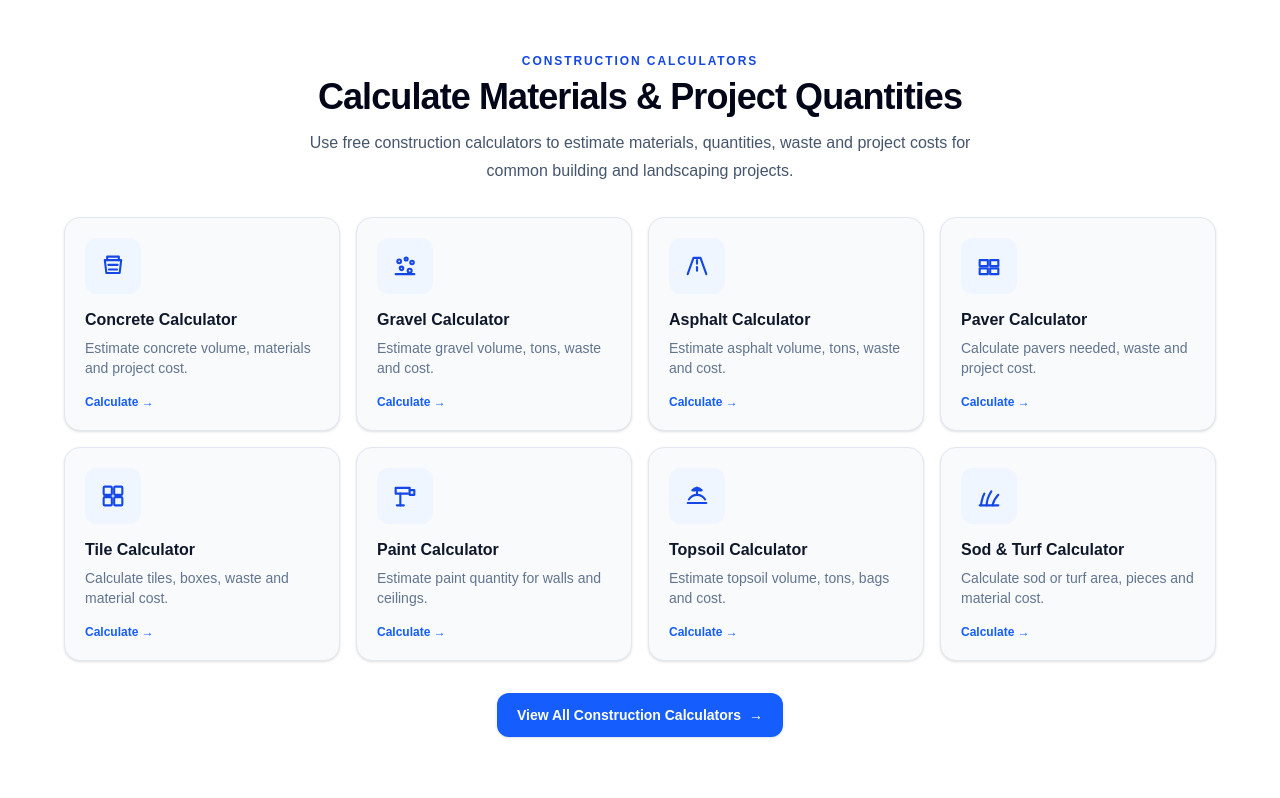
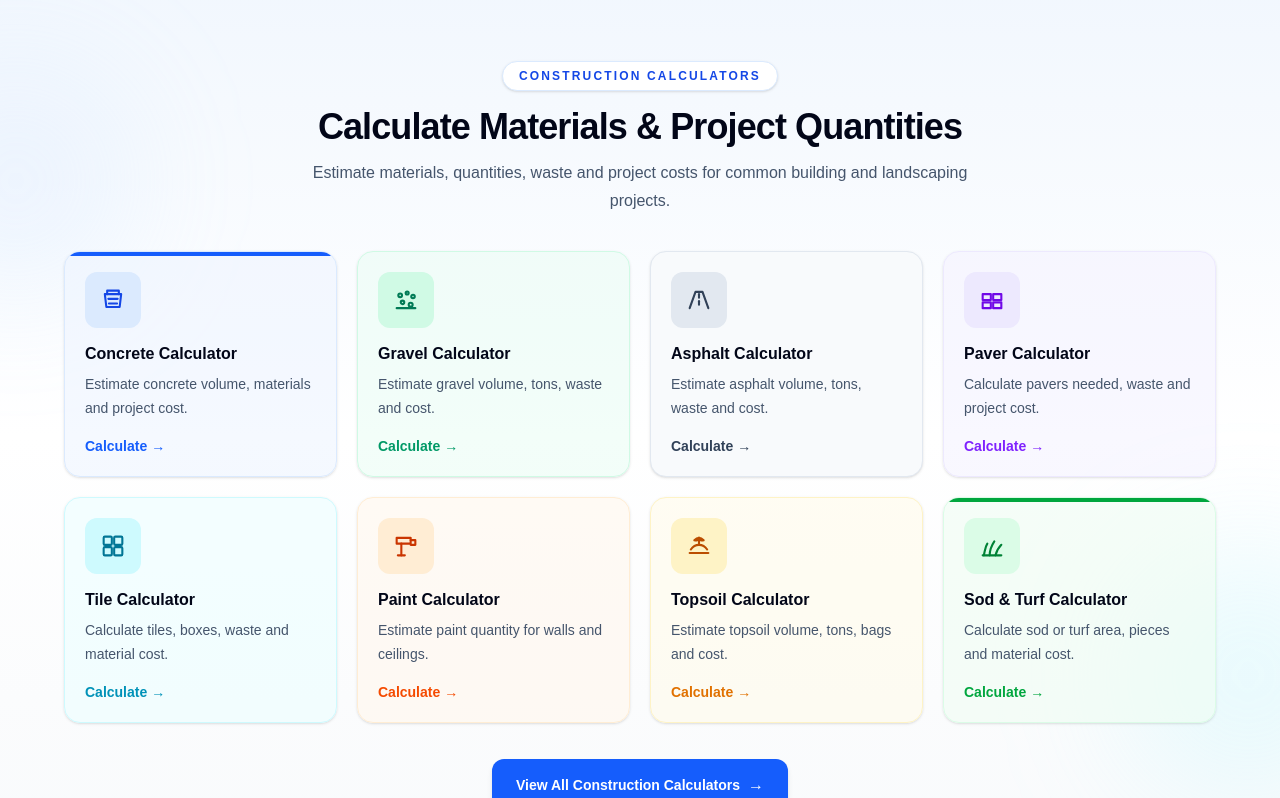
Before and after one commit to km7max-cmd/cornerspan, a Next.js app: page / in a window 1280 px wide. Shown: the part 620-1418 px from the top of the page. Built offline with nearby package versions, Linux system fonts and the light colour scheme.

Commit message:
Refactor PopularCalculators component
Removed comments for concrete, gravel, asphalt, paver, tile, paint, topsoil, and sod-turf cases in PopularCalculators component. Updated styles and descriptions for calculator cards.

```diff
--- a/components/PopularCalculators.tsx
+++ b/components/PopularCalculators.tsx
@@ -20,8 +20,6 @@ function CalculatorIcon({
   };
 
   switch (type) {
-    /* CONCRETE */
-
     case "concrete":
       return (
         <svg {...common}>
@@ -31,8 +29,6 @@ function CalculatorIcon({
           <path d="M8.5 15h7" />
         </svg>
       );
-
-    /* GRAVEL */
 
     case "gravel":
       return (
@@ -46,8 +42,6 @@ function CalculatorIcon({
         </svg>
       );
 
-    /* ASPHALT */
-
     case "asphalt":
       return (
         <svg {...common}>
@@ -56,8 +50,6 @@ function CalculatorIcon({
           <path d="M12 13v3" />
         </svg>
       );
-
-    /* PAVER */
 
     case "paver":
       return (
@@ -69,8 +61,6 @@ function CalculatorIcon({
         </svg>
       );
 
-    /* TILE */
-
     case "tile":
       return (
         <svg {...common}>
@@ -80,8 +70,6 @@ function CalculatorIcon({
           <rect x="13" y="13" width="7" height="7" rx="1" />
         </svg>
       );
-
-    /* PAINT */
 
     case "paint":
       return (
@@ -93,8 +81,6 @@ function CalculatorIcon({
         </svg>
       );
 
-    /* TOPSOIL */
-
     case "topsoil":
       return (
         <svg {...common}>
@@ -105,8 +91,6 @@ function CalculatorIcon({
           <path d="M12 5c2 0 3 1 4 2-2 .7-3.3.5-4-2Z" />
         </svg>
       );
-
-    /* SOD / TURF */
 
     case "sod-turf":
       return (
@@ -132,64 +116,112 @@ function CalculatorIcon({
 
 
 /* =================================================
-   HOMEPAGE CALCULATORS
+   POPULAR CALCULATORS
 ================================================= */
 
 const calculators = [
   {
     title: "Concrete Calculator",
-    description: "Estimate concrete volume, materials and project cost.",
+    description:
+      "Estimate concrete volume, materials and project cost.",
     href: "/calculators/concrete",
     icon: "concrete",
+    theme:
+      "border-blue-100 bg-blue-50/60 group-hover:border-blue-300 group-hover:bg-blue-50",
+    iconTheme:
+      "bg-blue-100 text-blue-700 group-hover:bg-blue-600 group-hover:text-white",
+    accent: "text-blue-600",
   },
 
   {
     title: "Gravel Calculator",
-    description: "Estimate gravel volume, tons, waste and cost.",
+    description:
+      "Estimate gravel volume, tons, waste and cost.",
     href: "/calculators/gravel",
     icon: "gravel",
+    theme:
+      "border-emerald-100 bg-emerald-50/60 group-hover:border-emerald-300 group-hover:bg-emerald-50",
+    iconTheme:
+      "bg-emerald-100 text-emerald-700 group-hover:bg-emerald-600 group-hover:text-white",
+    accent: "text-emerald-600",
   },
 
   {
     title: "Asphalt Calculator",
-    description: "Estimate asphalt volume, tons, waste and cost.",
+    description:
+      "Estimate asphalt volume, tons, waste and cost.",
     href: "/calculators/asphalt",
     icon: "asphalt",
+    theme:
+      "border-slate-200 bg-slate-50 group-hover:border-slate-400 group-hover:bg-slate-100",
+    iconTheme:
+      "bg-slate-200 text-slate-700 group-hover:bg-slate-700 group-hover:text-white",
+    accent: "text-slate-700",
   },
 
   {
     title: "Paver Calculator",
-    description: "Calculate pavers needed, waste and project cost.",
+    description:
+      "Calculate pavers needed, waste and project cost.",
     href: "/calculators/paver",
     icon: "paver",
+    theme:
+      "border-violet-100 bg-violet-50/60 group-hover:border-violet-300 group-hover:bg-violet-50",
+    iconTheme:
+      "bg-violet-100 text-violet-700 group-hover:bg-violet-600 group-hover:text-white",
+    accent: "text-violet-600",
   },
 
   {
     title: "Tile Calculator",
-    description: "Calculate tiles, boxes, waste and material cost.",
+    description:
+      "Calculate tiles, boxes, waste and material cost.",
     href: "/calculators/tile",
     icon: "tile",
+    theme:
+      "border-cyan-100 bg-cyan-50/60 group-hover:border-cyan-300 group-hover:bg-cyan-50",
+    iconTheme:
+      "bg-cyan-100 text-cyan-700 group-hover:bg-cyan-600 group-hover:text-white",
+    accent: "text-cyan-600",
   },
 
   {
     title: "Paint Calculator",
-    description: "Estimate paint quantity for walls and ceilings.",
+    description:
+      "Estimate paint quantity for walls and ceilings.",
     href: "/calculators/paint",
     icon: "paint",
+    theme:
+      "border-orange-100 bg-orange-50/60 group-hover:border-orange-300 group-hover:bg-orange-50",
+    iconTheme:
+      "bg-orange-100 text-orange-700 group-hover:bg-orange-600 group-hover:text-white",
+    accent: "text-orange-600",
   },
 
   {
     title: "Topsoil Calculator",
-    description: "Estimate topsoil volume, tons, bags and cost.",
+    description:
+      "Estimate topsoil volume, tons, bags and cost.",
     href: "/calculators/topsoil",
     icon: "topsoil",
+    theme:
+      "border-amber-100 bg-amber-50/60 group-hover:border-amber-300 group-hover:bg-amber-50",
+    iconTheme:
+      "bg-amber-100 text-amber-700 group-hover:bg-amber-600 group-hover:text-white",
+    accent: "text-amber-600",
   },
 
   {
     title: "Sod & Turf Calculator",
-    description: "Calculate sod or turf area, pieces and material cost.",
+    description:
+      "Calculate sod or turf area, pieces and material cost.",
     href: "/calculators/sod-turf",
     icon: "sod-turf",
+    theme:
+      "border-green-100 bg-green-50/60 group-hover:border-green-300 group-hover:bg-green-50",
+    iconTheme:
+      "bg-green-100 text-green-700 group-hover:bg-green-600 group-hover:text-white",
+    accent: "text-green-600",
   },
 ];
 
@@ -203,49 +235,77 @@ export default function PopularCalculators() {
     <section
       id="calculators"
       aria-labelledby="homepage-calculators-heading"
-      className="bg-white px-5 py-12 sm:px-6 sm:py-16"
+      className="relative overflow-hidden bg-gradient-to-b from-blue-50/70 via-white to-slate-50 px-5 py-14 sm:px-6 sm:py-18"
     >
-      <div className="mx-auto max-w-6xl">
 
-        {/* SECTION HEADER */}
+      {/* DECORATIVE BACKGROUND */}
+
+      <div
+        aria-hidden="true"
+        className="pointer-events-none absolute -left-24 top-20 h-56 w-56 rounded-full bg-blue-200/20 blur-3xl"
+      />
+
+      <div
+        aria-hidden="true"
+        className="pointer-events-none absolute -right-24 bottom-20 h-64 w-64 rounded-full bg-cyan-200/20 blur-3xl"
+      />
+
+
+      <div className="relative mx-auto max-w-6xl">
+
+        {/* HEADER */}
 
         <div className="mx-auto max-w-2xl text-center">
 
-          <p className="text-xs font-bold uppercase tracking-[0.16em] text-blue-700">
+          <span className="inline-flex rounded-full border border-blue-100 bg-white px-4 py-1.5 text-[10px] font-bold uppercase tracking-[0.18em] text-blue-700 shadow-sm sm:text-xs">
             Construction Calculators
-          </p>
+          </span>
+
 
           <h2
             id="homepage-calculators-heading"
-            className="mt-2 text-3xl font-black tracking-tight text-slate-950 sm:text-4xl"
+            className="mt-4 text-3xl font-black tracking-tight text-slate-950 sm:text-4xl"
           >
             Calculate Materials &amp; Project Quantities
           </h2>
 
+
           <p className="mt-3 text-sm leading-6 text-slate-600 sm:text-base sm:leading-7">
-            Use free construction calculators to estimate materials,
-            quantities, waste and project costs for common building
-            and landscaping projects.
+            Estimate materials, quantities, waste and project costs
+            for common building and landscaping projects.
           </p>
 
         </div>
 
 
-        {/* CALCULATOR GRID */}
+        {/* CALCULATOR CARDS */}
 
-        <div className="mt-8 grid grid-cols-2 gap-3 sm:grid-cols-2 sm:gap-4 lg:grid-cols-4">
+        <div className="mt-9 grid grid-cols-2 gap-3 sm:grid-cols-2 sm:gap-5 lg:grid-cols-4">
 
           {calculators.map((calculator) => (
 
             <Link
               key={calculator.href}
               href={calculator.href}
-              className="group flex min-h-[185px] flex-col rounded-2xl border border-slate-200 bg-slate-50 p-4 shadow-sm transition hover:-translate-y-1 hover:border-blue-200 hover:bg-white hover:shadow-md sm:min-h-[205px] sm:p-5"
+              className={`group relative flex min-h-[205px] flex-col overflow-hidden rounded-2xl border p-4 shadow-sm transition duration-200 hover:-translate-y-1 hover:shadow-lg sm:min-h-[225px] sm:p-5 ${calculator.theme}`}
             >
+
+              {/* TOP ACCENT */}
+
+              <span
+                aria-hidden="true"
+                className={`absolute left-0 right-0 top-0 h-1 ${calculator.accent.replace(
+                  "text-",
+                  "bg-"
+                )}`}
+              />
+
 
               {/* ICON */}
 
-              <span className="flex h-12 w-12 items-center justify-center rounded-xl bg-blue-50 text-blue-700 transition group-hover:bg-blue-600 group-hover:text-white sm:h-14 sm:w-14">
+              <span
+                className={`flex h-12 w-12 items-center justify-center rounded-xl transition duration-200 sm:h-14 sm:w-14 ${calculator.iconTheme}`}
+              >
 
                 <CalculatorIcon
                   type={calculator.icon}
@@ -257,25 +317,30 @@ export default function PopularCalculators() {
 
               {/* TITLE */}
 
-              <h3 className="mt-4 text-sm font-bold leading-5 text-slate-900 transition-colors group-hover:text-blue-600 sm:text-base">
+              <h3 className="mt-4 text-sm font-bold leading-5 text-slate-950 transition-colors group-hover:text-blue-700 sm:text-base">
                 {calculator.title}
               </h3>
 
 
               {/* DESCRIPTION */}
 
-              <p className="mt-2 text-xs leading-5 text-slate-500 sm:text-sm">
+              <p className="mt-2 text-xs leading-5 text-slate-600 sm:text-sm sm:leading-6">
                 {calculator.description}
               </p>
 
 
-              {/* LINK INDICATOR */}
+              {/* CALCULATE */}
 
               <span
-                aria-hidden="true"
-                className="mt-auto pt-4 text-xs font-bold text-blue-600"
+                className={`mt-auto pt-4 text-xs font-bold sm:text-sm ${calculator.accent}`}
               >
-                Calculate →
+                Calculate
+                <span
+                  aria-hidden="true"
+                  className="ml-1 inline-block transition-transform group-hover:translate-x-1"
+                >
+                  →
+                </span>
               </span>
 
             </Link>
@@ -287,16 +352,17 @@ export default function PopularCalculators() {
 
         {/* VIEW ALL */}
 
-        <div className="mt-8 text-center">
+        <div className="mt-9 text-center">
 
           <Link
             href="/calculators"
-            className="inline-flex items-center justify-center rounded-xl bg-blue-600 px-5 py-3 text-sm font-bold text-white shadow-sm transition hover:bg-blue-700"
+            className="inline-flex items-center justify-center rounded-xl bg-blue-600 px-6 py-3.5 text-sm font-bold text-white shadow-md transition hover:bg-blue-700 hover:shadow-lg"
           >
             View All Construction Calculators
+
             <span
               aria-hidden="true"
-              className="ml-2"
+              className="ml-2 text-base transition-transform hover:translate-x-1"
             >
               →
             </span>
@@ -305,6 +371,7 @@ export default function PopularCalculators() {
         </div>
 
       </div>
+
     </section>
   );
 }
```
